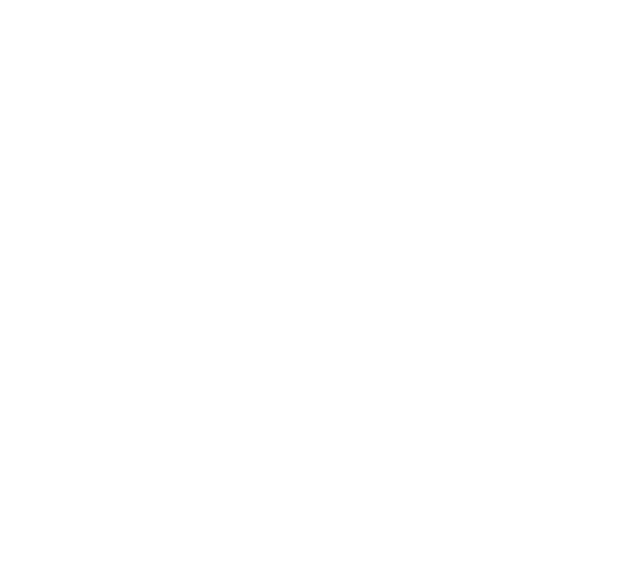
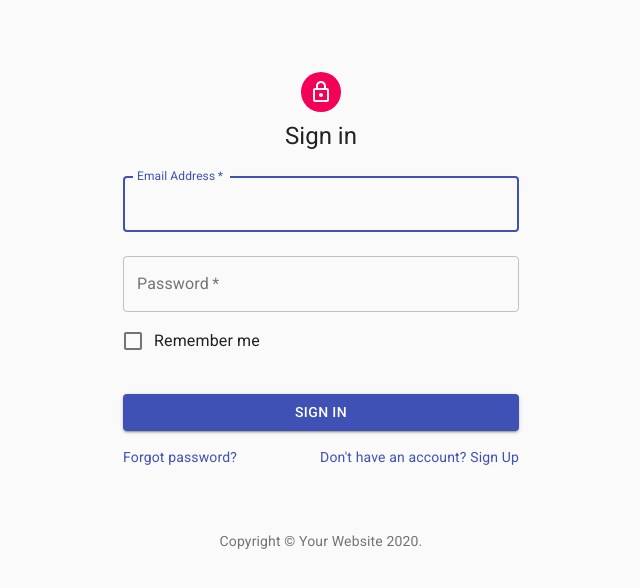
Before and after one commit to EdeniltonBorba/GoodWork, a React (Create React App) app in the folder goodwork/: page /SignIn in a window 1280 px wide. Shown: the top 588 px of the page, without its empty margins (319-959 px from the left). Built offline with nearby package versions, Linux system fonts and the light colour scheme.

Commit message:
add screen SignIn

```diff
--- a/goodwork/src/App.js
+++ b/goodwork/src/App.js
@@ -1,9 +1,10 @@
 import React from 'react';
 import { BrowserRouter as Router, Route, Switch } from "react-router-dom";
 import Home from "./pages/Home/Home.js";
-import Signup from "./pages/Signup/signup.js";
+import SignUp from "./pages/SignUp/signUp.js";
 import SearchResults from "./pages/SearchResults/SearchResults.js";
 import Profile from './pages/Profile/Profile.js';
+import SignIn from './pages/Signin/Signin.js';
 
 
 function App() {
@@ -11,7 +12,8 @@
     <Router>
       <div>
         <switch>
-          <Route exact path="/" component={Signup} />
+          <Route exact path="/" component={SignUp} />
+          <Route exact path="/SignIn" component={SignIn} />
           <Route exact path="/Home" component={Home} />
           <Route exact path="/SearchResults" component={SearchResults} />
           <Route exact path="/Profile" component={Profile} />
--- /dev/null
+++ b/goodwork/src/components/Logo/Logo.css
@@ -0,0 +1,3 @@
+.logo {
+    font-family: 'Righteous';
+};
--- /dev/null
+++ b/goodwork/src/components/Logo/index.js
@@ -0,0 +1,10 @@
+import React from "react";
+import "./Logo.css";
+
+function Logo(props) {
+    return <h1 className="logo">
+        GoodWork
+    </h1>;
+}
+
+export default Logo;
--- /dev/null
+++ b/goodwork/src/pages/SignIn/SignIn.js
@@ -0,0 +1,117 @@
+import React from './node_modules/react';
+import Avatar from './node_modules/@material-ui/core/Avatar';
+import Button from './node_modules/@material-ui/core/Button';
+import CssBaseline from './node_modules/@material-ui/core/CssBaseline';
+import TextField from './node_modules/@material-ui/core/TextField';
+import FormControlLabel from './node_modules/@material-ui/core/FormControlLabel';
+import Checkbox from './node_modules/@material-ui/core/Checkbox';
+import Link from './node_modules/@material-ui/core/Link';
+import Grid from './node_modules/@material-ui/core/Grid';
+import Box from './node_modules/@material-ui/core/Box';
+import LockOutlinedIcon from './node_modules/@material-ui/icons/LockOutlined';
+import Typography from './node_modules/@material-ui/core/Typography';
+import { makeStyles } from './node_modules/@material-ui/core/styles';
+import Container from './node_modules/@material-ui/core/Container';
+
+function Copyright() {
+    return (
+        <Typography variant="body2" color="textSecondary" align="center">
+            {'Copyright © '}
+            <Link color="inherit" href="https://material-ui.com/">
+                Your Website
+      </Link>{' '}
+            {new Date().getFullYear()}
+            {'.'}
+        </Typography>
+    );
+}
+
+const useStyles = makeStyles(theme => ({
+    paper: {
+        marginTop: theme.spacing(8),
+        display: 'flex',
+        flexDirection: 'column',
+        alignItems: 'center',
+    },
+    avatar: {
+        margin: theme.spacing(1),
+        backgroundColor: theme.palette.secondary.main,
+    },
+    form: {
+        width: '100%', // Fix IE 11 issue.
+        marginTop: theme.spacing(1),
+    },
+    submit: {
+        margin: theme.spacing(3, 0, 2),
+    },
+}));
+
+export default function SignIn() {
+    const classes = useStyles();
+
+    return (
+        <Container component="main" maxWidth="xs">
+            <CssBaseline />
+            <div className={classes.paper}>
+                <Avatar className={classes.avatar}>
+                    <LockOutlinedIcon />
+                </Avatar>
+                <Typography component="h1" variant="h5">
+                    Sign in
+        </Typography>
+                <form className={classes.form} noValidate>
+                    <TextField
+                        variant="outlined"
+                        margin="normal"
+                        required
+                        fullWidth
+                        id="email"
+                        label="Email Address"
+                        name="email"
+                        autoComplete="email"
+                        autoFocus
+                    />
+                    <TextField
+                        variant="outlined"
+                        margin="normal"
+                        required
+                        fullWidth
+                        name="password"
+                        label="Password"
+                        type="password"
+                        id="password"
+                        autoComplete="current-password"
+                    />
+                    <FormControlLabel
+                        control={<Checkbox value="remember" color="primary" />}
+                        label="Remember me"
+                    />
+                    <Button
+                        type="submit"
+                        fullWidth
+                        variant="contained"
+                        color="primary"
+                        className={classes.submit}
+                    >
+                        Sign In
+          </Button>
+                    <Grid container>
+                        <Grid item xs>
+                            <Link href="#" variant="body2">
+                                Forgot password?
+              </Link>
+                        </Grid>
+                        <Grid item>
+                            <Link href="#" variant="body2">
+                                {"Don't have an account? Sign Up"}
+                            </Link>
+                        </Grid>
+                    </Grid>
+                </form>
+            </div>
+            <Box mt={8}>
+                <Copyright />
+            </Box>
+        </Container>
+    );
+}
--- a/goodwork/src/pages/Signup/signup.js
+++ b/goodwork/src/pages/Signup/signup.js
@@ -1,17 +1,20 @@
-import React from 'react';
-import Avatar from '@material-ui/core/Avatar';
-import Button from '@material-ui/core/Button';
-import CssBaseline from '@material-ui/core/CssBaseline';
-import TextField from '@material-ui/core/TextField';
-import FormControlLabel from '@material-ui/core/FormControlLabel';
-import Checkbox from '@material-ui/core/Checkbox';
-import Link from '@material-ui/core/Link';
-import Grid from '@material-ui/core/Grid';
-import Box from '@material-ui/core/Box';
-import LockOutlinedIcon from '@material-ui/icons/LockOutlined';
-import Typography from '@material-ui/core/Typography';
-import { makeStyles } from '@material-ui/core/styles';
-import Container from '@material-ui/core/Container';
+import React from './node_modules/react';
+import Avatar from './node_modules/@material-ui/core/Avatar';
+import Button from './node_modules/@material-ui/core/Button';
+import CssBaseline from './node_modules/@material-ui/core/CssBaseline';
+import TextField from './node_modules/@material-ui/core/TextField';
+import FormControlLabel from './node_modules/@material-ui/core/FormControlLabel';
+import Checkbox from './node_modules/@material-ui/core/Checkbox';
+import Link from './node_modules/@material-ui/core/Link';
+import Grid from './node_modules/@material-ui/core/Grid';
+import Box from './node_modules/@material-ui/core/Box';
+import LockOutlinedIcon from './node_modules/@material-ui/icons/LockOutlined';
+import Typography from './node_modules/@material-ui/core/Typography';
+import { makeStyles } from './node_modules/@material-ui/core/styles';
+import Container from './node_modules/@material-ui/core/Container';
+import Logo from '../../components/Logo/index.js';
+
+
 
 function Copyright() {
     return (
@@ -53,11 +56,9 @@
         <Container component="main" maxWidth="xs">
             <CssBaseline />
             <div className={classes.paper}>
-                <Avatar className={classes.avatar}>
-                    <LockOutlinedIcon />
-                </Avatar>
+                <Logo />
                 <Typography component="h1" variant="h5">
-                    Sign up
+                    Sign up to find the best professionals
         </Typography>
                 <form className={classes.form} noValidate>
                     <Grid container spacing={2}>
```
Also changed, not shown: goodwork/src/components/Logo/log.js (deleted, +0 -7 lines).
